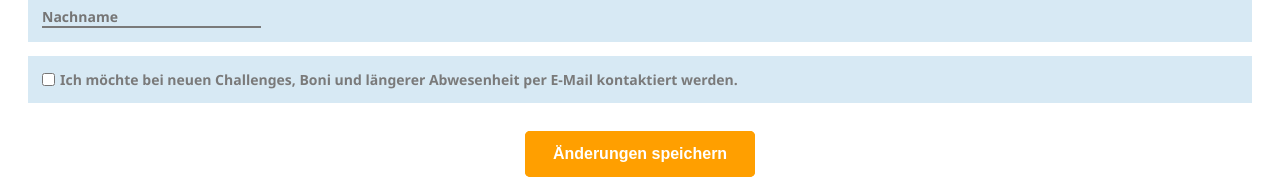
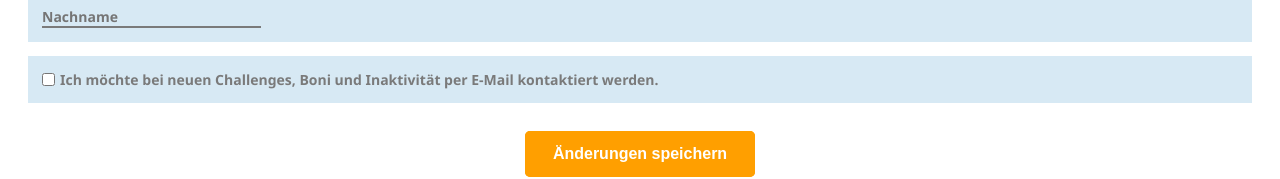
Before and after one commit to JasonDuffy/Sport-Challenge-Project, a React (Create React App) app in the folder Frontend/: page /Profile in a window 1280 px wide. Shown: the part 916-1095 px from the top of the page. Built offline with nearby package versions, Linux system fonts and the light colour scheme; no server answers.

Commit message:
fix: Leichte Änderung des Texts
Refs: SCP-18
Time: 0.1 h

```diff
--- a/Frontend/src/components/Userprofile.jsx
+++ b/Frontend/src/components/Userprofile.jsx
@@ -242,7 +242,7 @@ class Userprofile extends Component {
                                             onChange={this.userCommunicationChange}
                                             type="checkbox"
                                         ></input>
-                                        <a>Ich möchte bei neuen Challenges, Boni und längerer Abwesenheit per E-Mail kontaktiert werden.</a>
+                                        <a>Ich möchte bei neuen Challenges, Boni und Inaktivität per E-Mail kontaktiert werden.</a>
                                     </label>
                                 </div>
                                 <div className="center_content mg_t_2">
```
Also changed, not shown: 1 other file (tests, documents, lock files or other folders).
